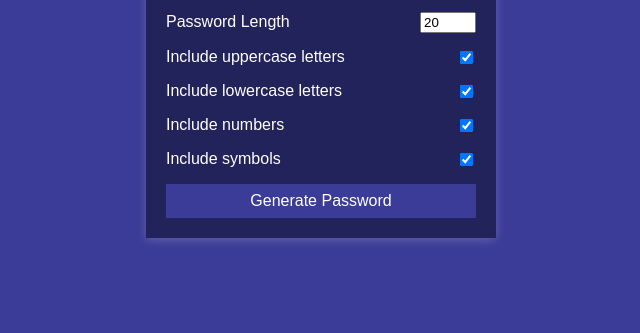
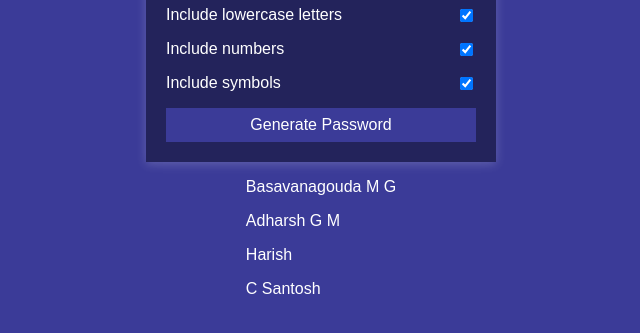
Before and after one commit to basavanagouda650/Project-A9, a plain HTML site: page index.html in a window 1280 px wide. Shown: the part 347-680 px from the top of the page, without its empty margins (319-959 px from the left). Drawn offline with Linux system fonts and the light colour scheme; a web font is replaced by a local one.

Commit message:
Update index.html

```diff
--- a/index.html
+++ b/index.html
@@ -43,6 +43,12 @@
         Generate Password
       </button>
     </div>
+        <div class="team-names">
+        <p>Basavanagouda M G</p>
+        <p>Adharsh G M</p>
+        <p>Harish</p>
+        <p>C Santosh</p>
+    </div>
     <script src="script.js"></script>
   </body>
 </html>
```
